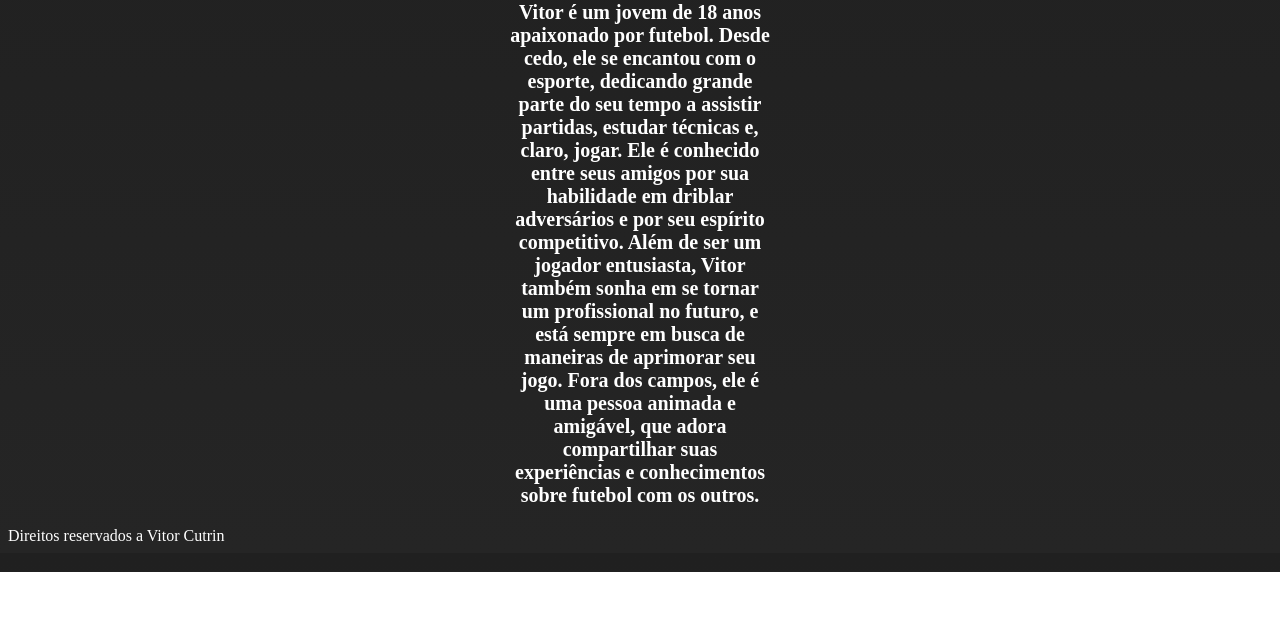
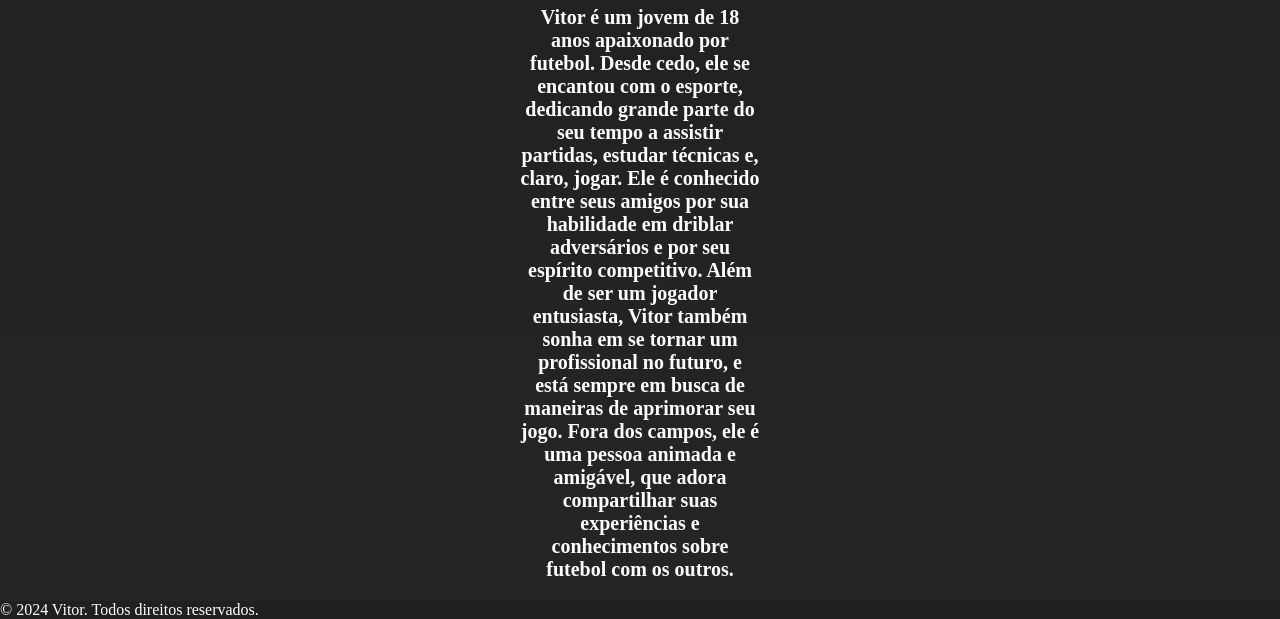
Before and after one commit to Cutrin7/Projeto-1-treino, a plain HTML site: page Projetos/index.html in a window 1280 px wide. Shown: the part 228-847 px from the top of the page. Before the commit the page ends 800 px from the top, so only its background shows below. Drawn offline with Linux system fonts and the light colour scheme.

Commit message:
Add files via upload

```diff
--- a/Projetos/css/style.css
+++ b/Projetos/css/style.css
@@ -1,5 +1,8 @@
 body{
    background: linear-gradient(rgb(32, 32, 32), #252525);
+   margin: 0;
+   padding: 0;
+   text-align: center;
 }
 
 img{
@@ -9,28 +12,29 @@ img{
    margin-right: auto;
    display: block;
    margin-top: 30px;
-   border-radius: 100px;
+   border-radius: 50%;
    border: 2px solid black;
-
 }
 
 h1{
    color: white;
    text-align: center;
    font-size: 25px;
-   margin-left: 500px;
-   margin-right: 500px;
+}
+
+h2{
+   padding: 0 320px;
 }
 
 p{
    color: white;
    text-align: center;
    font-size: 20px;
-   margin-left: 500px;
-   margin-right: 500px;
+   padding: 0 200px;
+   flex-direction: column;
 }
 
 footer{
    color: white;
-   position: sticky;
+   position: absolute ;
 }
--- a/Projetos/index.html
+++ b/Projetos/index.html
@@ -3,29 +3,30 @@
 <head>
     <meta charset="UTF-8"><!-- caracteres -->
     <meta name="viewport" content="width=device-width, initial-scale=1.0"> <!-- ajustar o código para ficar responsivo -->
-    <meta name="author" content="Vitor Cutrin">
-    <meta name="description" content="Página pessoal">
-    <meta name="keywords" content="site pessoal, site sobre mim, biografia">
-    <meta name="copyright" content="Direitos reservados a Vitor Cutrin">
+    <meta name="keywords" content="site pessoal, site sobre mim, Blog"><!-- palavra chave, ideal 3 kw -->
+    <meta http-equiv="X-UA-Compatible" content="ie=edge"><!-- para redirecionar o navegador -->
+    <meta name="description" content="Página criada para apresentar Vitor Cutrin"><!-- descrição da página -->
+    <meta name="author" content="Vitor Cutrin"><!-- Autor -->
+    <meta name="copyright" content="Direitos reservados a Vitor Cutrin"><!-- direitos autorais -->
+    <!-- curso google SEO -->
+
+    <link rel="stylesheet" href="css/style.css ">
+    <link rel="shortcut icon" href="Img/icon bob.png" type="image/x-icon">
     <title>Vitor Cutrin</title>
-    <link rel="stylesheet" href="css/style.css ">
-    <link rel="shortcut icon" href="Img/icons8-bob-esponja-16.png" type="image/x-icon">
+
 </head>
 <body>
     <header>
-        <a href="https://www.nickelodeon.com.br/"><img src="Img/bob esponja.jfif" alt="Imagem do desenho animado Bob esponja, do personagem Bob esponja">
-        </a>
+        <img src="Img/bob esponja.jfif" alt="Imagem do desenho animado Bob esponja, do personagem Bob esponja">
     </header>
-
+    <section>
     <h1>
         Vitor Cutrin
     </h1>
     <h2>
         <p>Vitor é um jovem de 18 anos apaixonado por futebol. Desde cedo, ele se encantou com o esporte, dedicando grande parte do seu tempo a assistir partidas, estudar técnicas e, claro, jogar. Ele é conhecido entre seus amigos por sua habilidade em driblar adversários e por seu espírito competitivo. Além de ser um jogador entusiasta, Vitor também sonha em se tornar um profissional no futuro, e está sempre em busca de maneiras de aprimorar seu jogo. Fora dos campos, ele é uma pessoa animada e amigável, que adora compartilhar suas experiências e conhecimentos sobre futebol com os outros.</p>
     </h2>
-
-    <footer>Direitos reservados a Vitor Cutrin</footer>
-
-
+    </section>
+    <footer>&copy; 2024 Vitor. Todos direitos reservados.</footer>
 </body>
 </html>
```
Also changed, not shown: Projetos/Img/icon bob.png (added).
